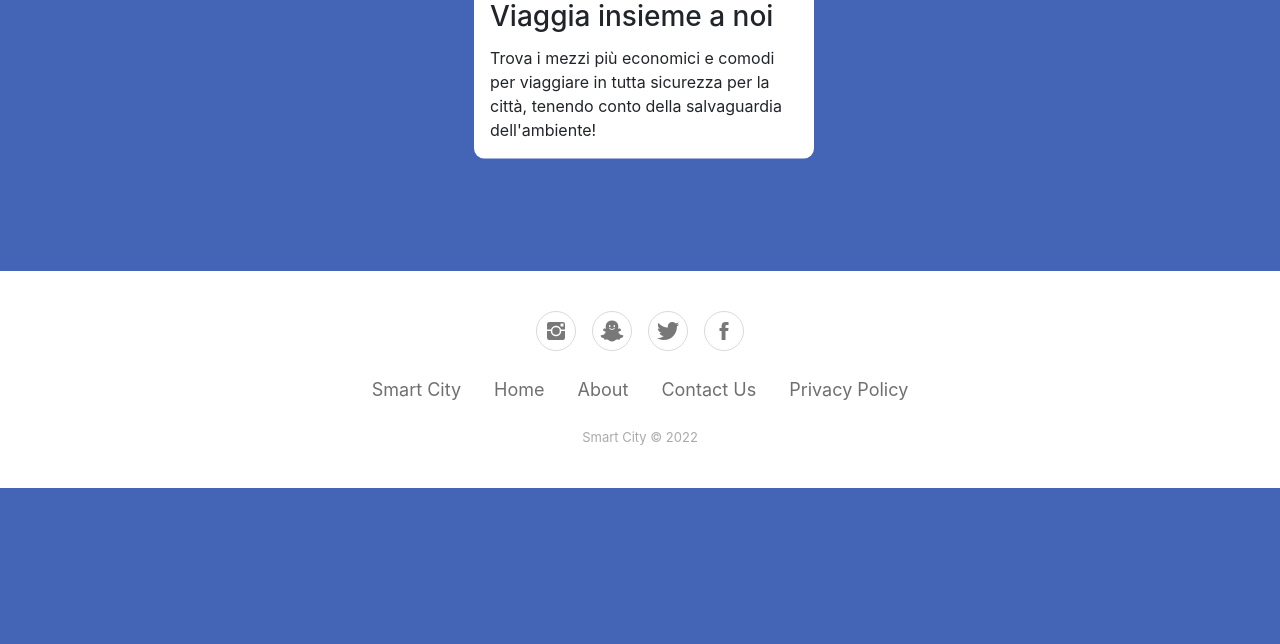
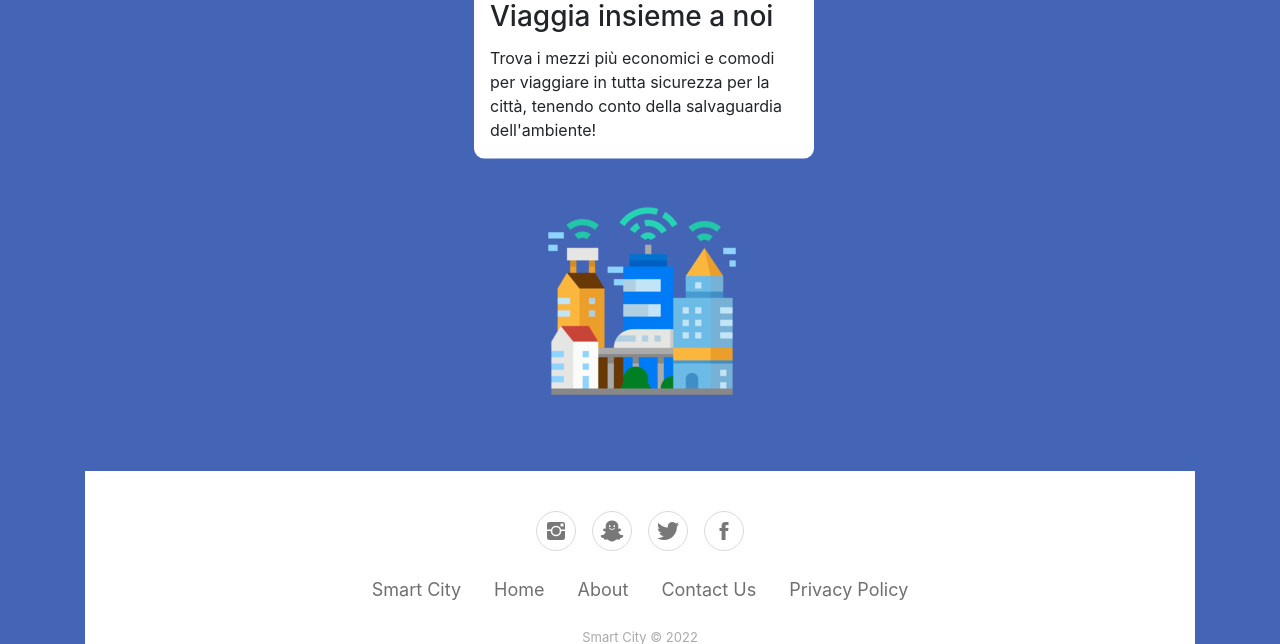
Before and after one commit to mungowz/Smart-City, a Flask app: page / in a window 1280 px wide. Shown: the part 304-948 px from the top of the page. Before the commit the page ends 792 px from the top, so only its background shows below. Run offline with Flask 2, Linux system fonts and the light colour scheme; the visitor is signed in with stand-in values (Sample User, id 1); data comes from the database, SQL or seed files in the repository; some libraries are stand-ins or nearby versions.

Commit message:
- add Smart City logo to index view

```diff
--- a/app/static/css/index.css
+++ b/app/static/css/index.css
@@ -26,6 +26,10 @@
     position: relative;
 }
 
+.img {
+    transform: translate(+130%, +0%);
+}
+
 body {
     background: linear-gradient(90deg, rgb(68, 100, 181) 0%, rgb(68, 100, 181) 0%, rgb(68, 100, 181) 0%);
     background-size: 400% 400%;
--- a/app/templates/index.html
+++ b/app/templates/index.html
@@ -25,9 +25,11 @@
         <div class="row mt-5">
             <div class="col-xs-12 col-sm-6 col-md-4 col-lg-4 col-xl-4">
                 <div class="card">
-                        <h3 class="card-title">Viaggia insieme a noi</h3>
-                        <p class="card-text">Trova i mezzi più economici e comodi per viaggiare in tutta sicurezza per la città, tenendo conto della salvaguardia dell'ambiente!</p>
-                    </div>
+                    <h3 class="card-title">Viaggia insieme a noi</h3>
+                    <p class="card-text">Trova i mezzi più economici e comodi per viaggiare in tutta sicurezza per la città, tenendo conto della salvaguardia dell'ambiente!</p>
+                </div>
+                <div class="img">
+                        <img src="{{ url_for('static', filename='images/smart-city.png') }}" class="smart-city">
                 </div>
             </div>
         </div>
```
